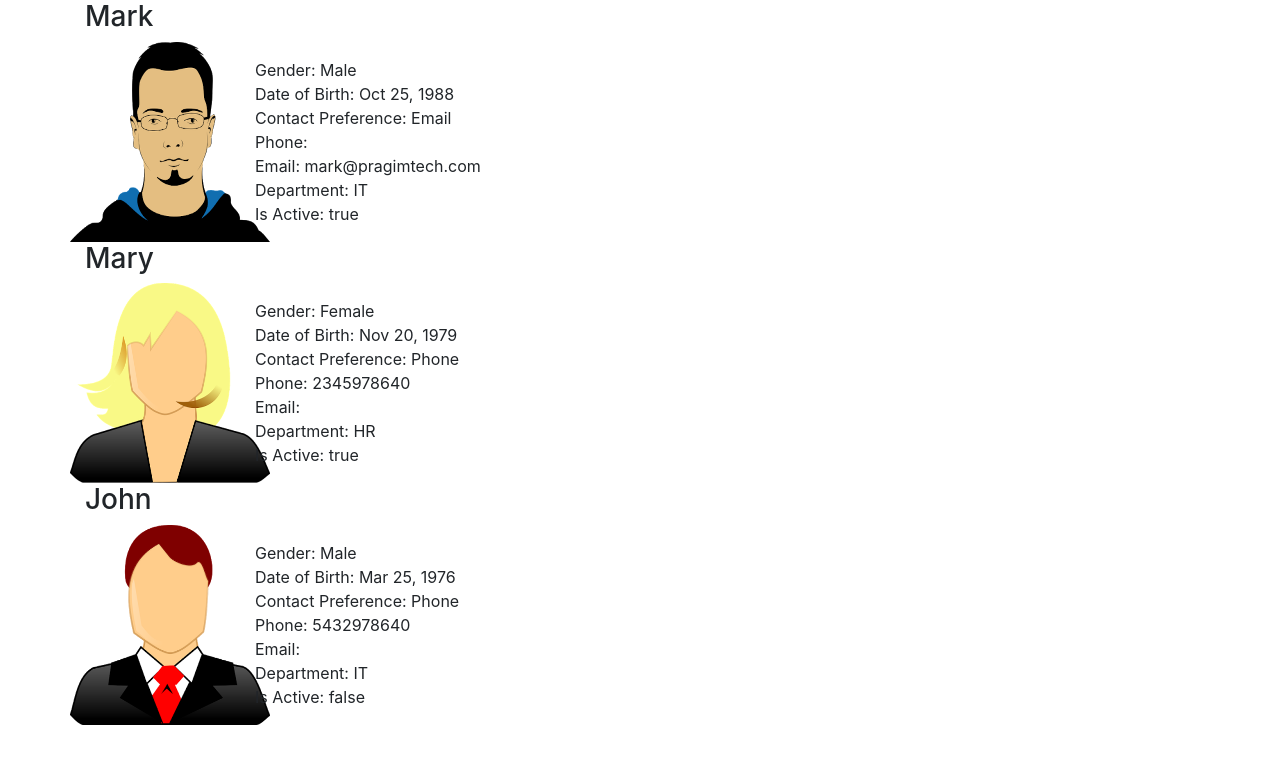
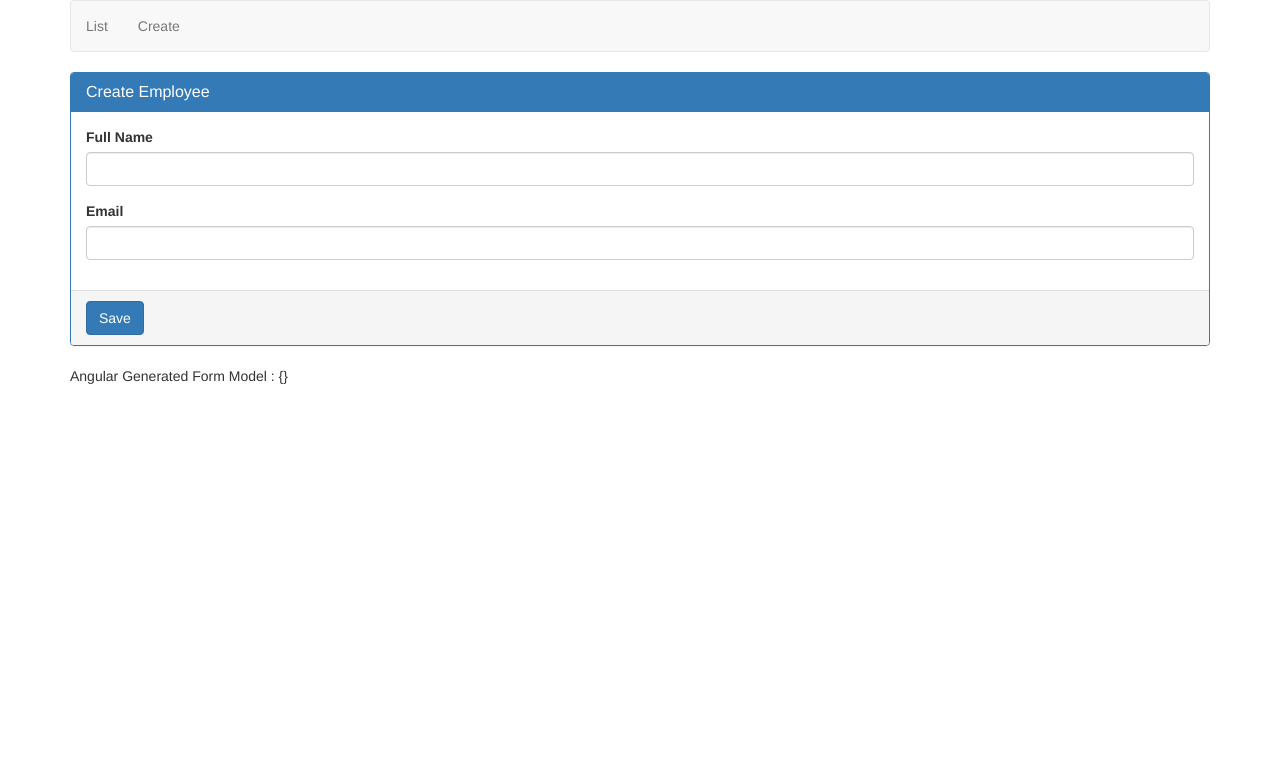
Before and after one commit to baldevbhattarai/AngularCrud, an Angular app: page /create in a window 1280 px wide. Before the commit this address led to /. Shown: the top 764 px of the page. Built offline with nearby package versions, Linux system fonts and the light colour scheme.

Commit message:
create form has been implemented

```diff
--- a/package.json
+++ b/package.json
@@ -20,7 +20,7 @@
     "@angular/platform-browser": "~7.0.0",
     "@angular/platform-browser-dynamic": "~7.0.0",
     "@angular/router": "~7.0.0",
-    "bootstrap": "^4.1.3",
+    "bootstrap": "^3.3.7",
     "core-js": "^2.5.4",
     "rxjs": "~6.3.3",
     "zone.js": "~0.8.26"
--- a/src/app/app.component.html
+++ b/src/app/app.component.html
@@ -1,5 +1,13 @@
 <div class="container">
-  <app-list-employees></app-list-employees>
+    <nav class="navbar navbar-default">
+        <ul class="nav navbar-nav">
+            <li>
+                <a routerLink="list">List</a>
+            </li>
+            <li>
+                <a routerLink="create">Create</a>
+            </li>
+        </ul>
+    </nav>
+    <router-outlet></router-outlet>
 </div>
-
-<router-outlet></router-outlet>
--- a/src/app/app.component.ts
+++ b/src/app/app.component.ts
@@ -3,8 +3,9 @@
 @Component({
   selector: 'app-root',
   templateUrl: './app.component.html',
-  styles: []
+  styles: ['../node_modules/bootstrap/dist/css/bootstrap.css']
 })
 export class AppComponent {
   title = 'AngularCrud';
+
 }
--- a/src/app/app.module.ts
+++ b/src/app/app.module.ts
@@ -1,18 +1,29 @@
 import { BrowserModule } from '@angular/platform-browser';
 import { NgModule } from '@angular/core';
+import {RouterModule, Routes} from '@angular/router';
+import { FormsModule } from '@angular/forms';
 
 import { AppRoutingModule } from './app-routing.module';
 import { AppComponent } from './app.component';
 import { ListEmployeesComponent } from './employees/list-employees.component';
+import { CreateEmployeeComponent } from './employees/create-employee.component';
 
+const appRoutes: Routes = [
+  { path: 'list', component: ListEmployeesComponent },
+  { path: 'create', component: CreateEmployeeComponent },
+  { path: '', redirectTo: '/list', pathMatch: 'full' }
+];
 @NgModule({
   declarations: [
     AppComponent,
-    ListEmployeesComponent
+    ListEmployeesComponent,
+    CreateEmployeeComponent
   ],
   imports: [
     BrowserModule,
-    AppRoutingModule
+    AppRoutingModule,
+    FormsModule,
+    RouterModule.forRoot(appRoutes)
   ],
   providers: [],
   bootstrap: [AppComponent]
--- /dev/null
+++ b/src/app/employees/create-employee.component.html
@@ -0,0 +1,27 @@
+<form #employeeForm="ngForm" (ngSubmit)="saveEmployee(employeeForm)">
+  <div class="panel panel-primary">
+    <div class="panel-heading">
+      <h3 class="panel-title">Create Employee</h3>
+    </div>
+    <div class="panel-body">
+
+      <div class="form-group">
+        <label for="fullName">Full Name</label>
+        <input id="fullName" type="text" class="form-control"
+               name="fullName" [(ngModel)]="fullName">
+      </div>
+
+      <div class="form-group">
+        <label for="email">Email</label>
+        <input id="email" type="text" class="form-control"
+               name="email" [(ngModel)]="email">
+      </div>
+
+    </div>
+    <div class="panel-footer">
+      <button class="btn btn-primary" type="submit">Save</button>
+    </div>
+  </div>
+</form>
+
+Angular Generated Form Model : {{employeeForm.value | json}}
--- /dev/null
+++ b/src/app/employees/create-employee.component.ts
@@ -0,0 +1,19 @@
+import { Component, OnInit } from '@angular/core';
+import {NgForm} from '@angular/forms'
+
+@Component({
+  selector: 'app-create-employee',
+  templateUrl: './create-employee.component.html',
+  styles: []
+})
+export class CreateEmployeeComponent implements OnInit {
+
+  constructor() { }
+  ngOnInit() {
+  }
+
+  saveEmployee(employeeForm: NgForm): void {
+    console.log(employeeForm);
+  }
+
+}
--- a/src/app/employees/list-employees.component.ts
+++ b/src/app/employees/list-employees.component.ts
@@ -4,7 +4,6 @@
 
 
 @Component({
-  selector: 'app-list-employees',
   templateUrl: './list-employees.component.html',
   styleUrls: ['./list-employees.component.css']
 })
```
Also changed, not shown: 1 other file (tests, documents, lock files or other folders).
